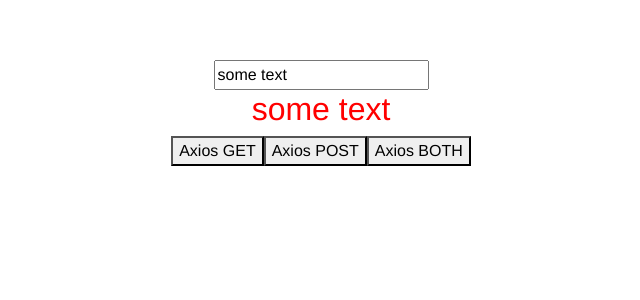
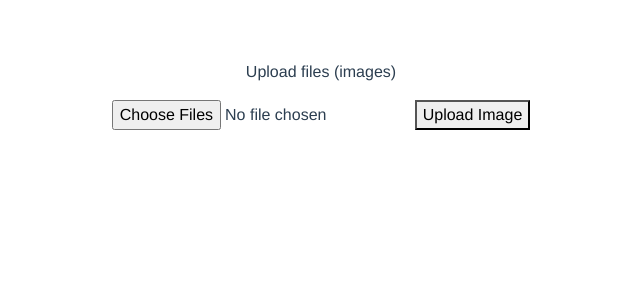
Before and after one commit to 5E1EMENT/vue-course2, a Vue app: page / in a window 1280 px wide. Shown: the top 300 px of the page, without its empty margins (319-959 px from the left). Built offline with nearby package versions, Linux system fonts and the light colour scheme.

Commit message:
how to upload files with php+axios

```diff
--- a/config/index.js
+++ b/config/index.js
@@ -12,7 +12,7 @@
     assetsPublicPath: '/',
     proxyTable: {
       "/backend":{
-        target: "http://php-server/server.php",
+        target: "http://php-server/",
         changeOrigin: true,
         secure: false,
         pathRewrite:{
--- a/src/App.vue
+++ b/src/App.vue
@@ -1,81 +1,32 @@
 <template>
 <div id="app">
-  <input type="text" v-model="text">
-  <h2 :class="red">{{text}}</h2>
-  <button @click="trigger_get()">Axios GET</button>
-  <button @click="trigger_post()">Axios POST</button>
-  <button @click="trigger_both()">Axios BOTH</button>
+  <p>Upload files (images)</p>
+  <input type="file" accept="image/*" ref="file" multiple/>
+  <button @click="upload">Upload Image</button>
+
 </div>
 
 </template>
 
 <script>
 import axios from 'axios'
-import qs from 'qs'
 
 export default {
-  data () {
-    return {
-      text: 'some text',
-      red: 'red',
-      url: '/backend'
-    }
-  },
-  computed: {
-  },
   methods: {
-    trigger_both () {
-      function send_msg () {
-        return axios.post('/backend/server.php', qs.stringify({msg: 'Message from POST'}))
-      }
-      function send_author () {
-        return axios.get('/backend/server.php', {params: {author: 'mee'}})
-      }
-
-      axios.all([send_msg(), send_author()])
-        .then(
-          axios.spread((msg, author) => {
-            console.log(msg, author)
-          })
-        )
+    upload () {
+      let formData = new FormData()
+      formData.append(0, this.$refs.file.files[0])
+      axios.post('/backend/upload.php', formData)
+        .then(response => {
+          console.log(response)
+          if (response.data) {
+            alert('image uploaded')
+          } else {
+            alert('upload failure')
+          }
+        })
         .catch(err => {
           console.log(err)
-        })
-    },
-    trigger_post () {
-      axios.post(this.url, qs.stringify({
-        msg: 'sent by POST method'
-      }))
-        .then(response => {
-          console.log(response)
-        })
-        .catch(error => {
-          if (error.response) {
-            // successful request + response
-            console.log('successful request + response')
-            console.log(error.response)
-          } else if (error.request) {
-            // successful request BUT NO response recieved
-            console.log('successful request BUT NO response recieved')
-            console.log(error.request)
-          } else {
-            // no request sent out...
-            console.log('no request sent out')
-            console.log(error.message)
-          }
-        })
-    },
-    trigger_get () {
-      axios.get(this.url, {
-        params: {
-          msg: 'HELLO from AXIOS GET'
-        }
-      })
-        .then(response => {
-          console.log(response)
-        })
-        .catch(error => {
-          console.log(error)
         })
     }
   },
```
Also changed, not shown: 1 other file (tests, documents, lock files or other folders).
